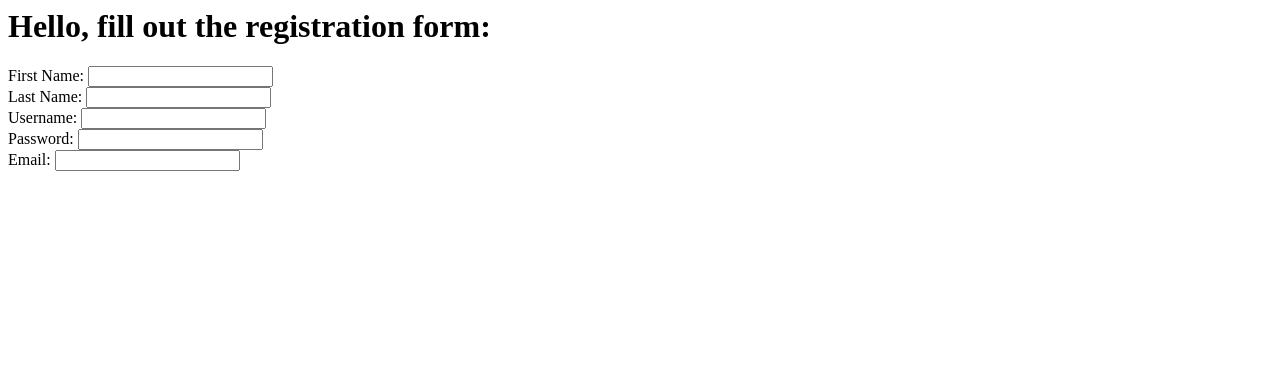
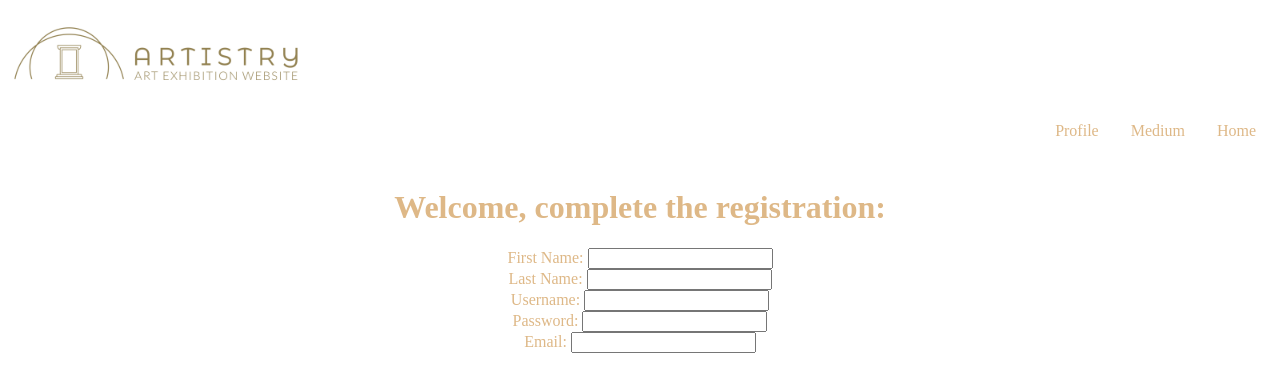
Before and after one commit to OSXnov/Capstone_Artistry_Website, a plain HTML site: page Artistry/UserRegistration.html in a window 1280 px wide. Drawn offline with Linux system fonts and the light colour scheme; a web font is replaced by a local one.

Commit message:
Added a stylesheet to the user registration

```diff
--- a/Artistry/UserRegistration.html
+++ b/Artistry/UserRegistration.html
@@ -1,5 +1,35 @@
+<head>
+    <meta charset="UTF-8">
+    <meta name="viewport" content="width=device-width, initial-scale=1.0">
+   <title>Artistry</title>
+    <link rel="stylesheet" type="text/css" href="style_userregistration.css">
+</head>
+
+
+
+<header>
+
+    <img src = "/Images/Artistry_HorizontalLogo.PNG" style="width: 300px; height:100px">
+    <nav>
+        <div class="NavBar">
+        <ul>
+        <li><a href="HomePage.html">Home</a></li>
+        <li><a href="MediumPage.html">Medium</a></li>
+        <li><a href="ProfilePage.html">Profile</a>
+        </ul>
+        </div>
+    </nav>
+
+</header>
+
+
+
+
+<body>
+
 <form>
-    <h1>Hello, fill out the registration form:</h1>
+
+    <h1>Welcome, complete the registration:</h1>
     <label for="fname"> First Name: </label>
     <input type="text" id="fname" name="fname"><br>
     <label for="lname"> Last Name: </label>
@@ -12,3 +42,4 @@
     <input type="text" id="email" name="email"><br>
 
 </form>
+</body>
--- /dev/null
+++ b/Artistry/style_userregistration.css
@@ -0,0 +1,43 @@
+
+form{
+    display: block;
+    color: burlywood;
+    text-align: center;
+    padding: 14px 16px;
+    text-decoration: none;
+    font-family: MontSerrat;
+
+}
+
+@font-face {
+    font-family: MontSerrat;
+    src: url(/Font/Montserrat/Montserrat-VariableFont_wght.ttf);
+  }
+
+  .NavBar ul {
+    list-style-type: none;
+    margin: 0;
+    padding: 0;
+    overflow: hidden;
+    background-color: white;
+
+  }
+
+  .NavBar li {
+    float: right;
+
+  }
+
+ .NavBar li a {
+    display: block;
+    color: burlywood;
+    text-align: center;
+    padding: 14px 16px;
+    text-decoration: none;
+    font-family: MontSerrat;
+
+  }
+
+  .NavBar a:hover {
+    background-color: #111;
+  }
```
